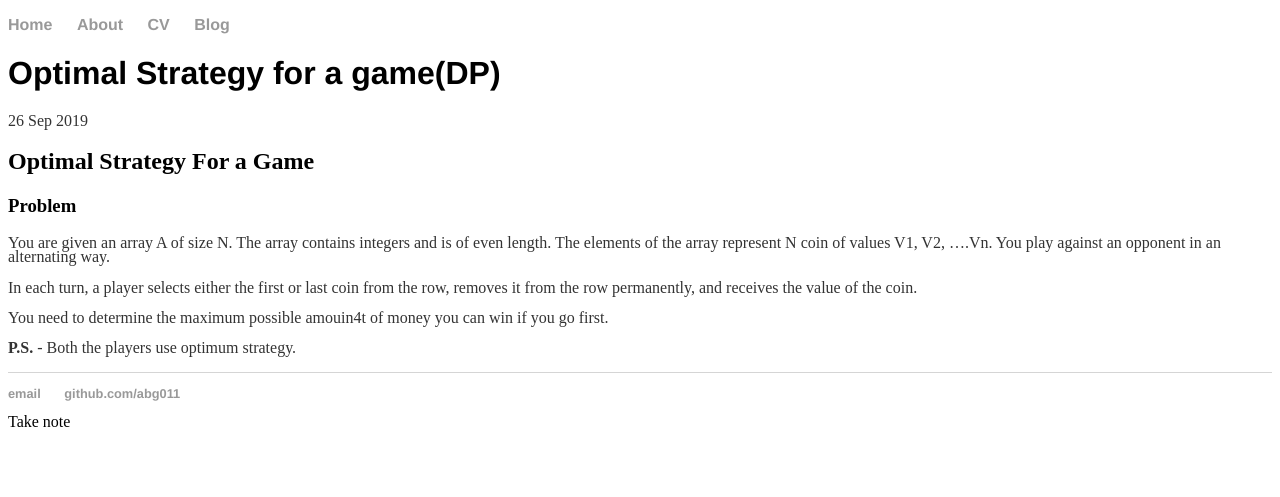
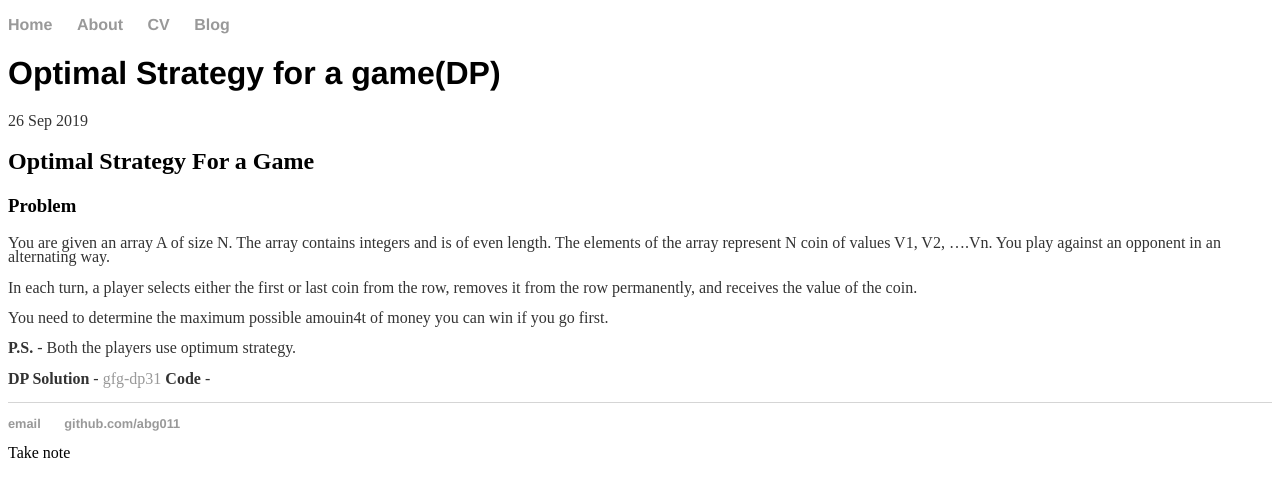
Before and after one commit to abhigupta543/abg011.github.io, a Jekyll site: the page built from _posts/2019-09-26-Optimal-Strategy.md, in a window 1280 px wide. Shown: the top 497 px of the page. Built offline with Jekyll 4.4.1, drawn with Linux system fonts in a browser that asks for light colours.

Commit message:
Update 2019-09-26-Optimal-Strategy.md

```diff
--- a/_posts/2019-09-26-Optimal-Strategy.md
+++ b/_posts/2019-09-26-Optimal-Strategy.md
@@ -13,3 +13,6 @@ In each turn, a player selects either the first or last coin from the row, remov
 You need to determine the maximum possible amouin4t of money you can win if you go first.
 
 **P.S.** - Both the players use optimum strategy.
+
+**DP Solution** - [gfg-dp31](https://www.geeksforgeeks.org/optimal-strategy-for-a-game-dp-31/)
+**Code** -
```
